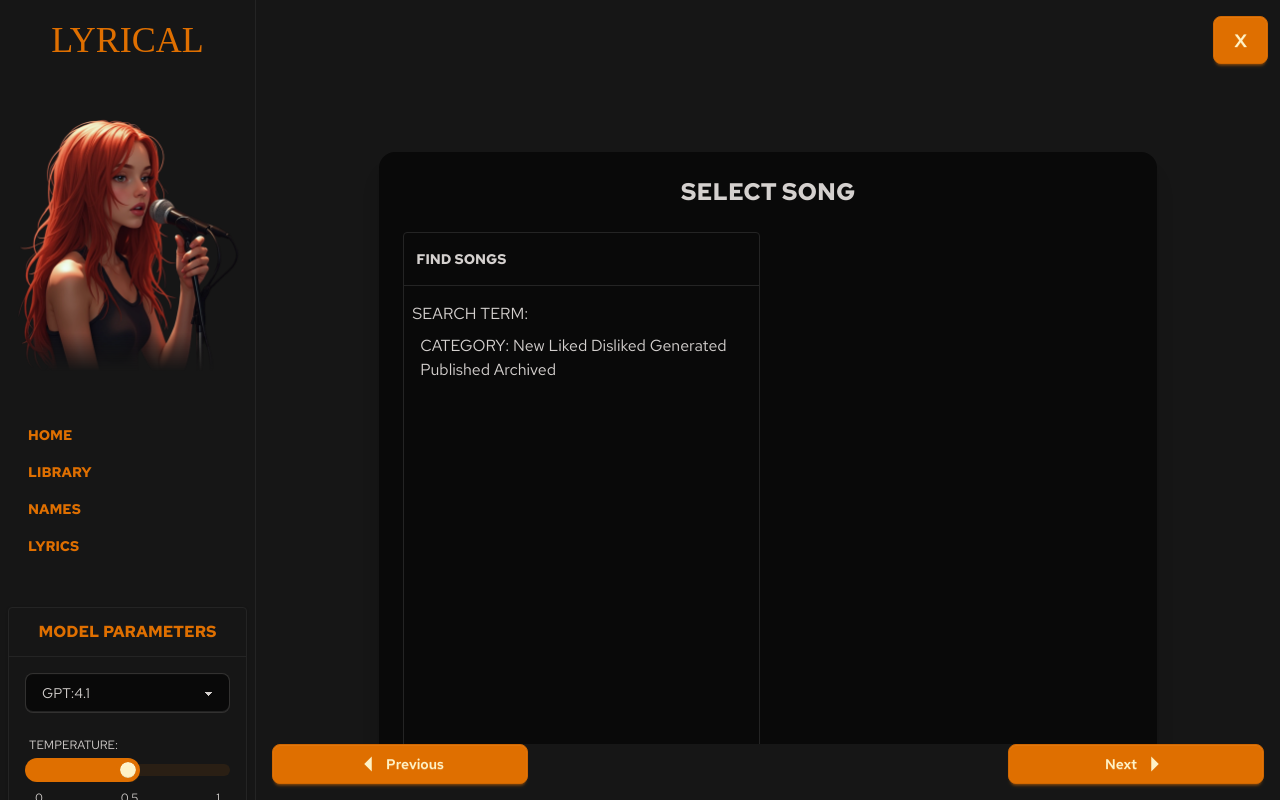
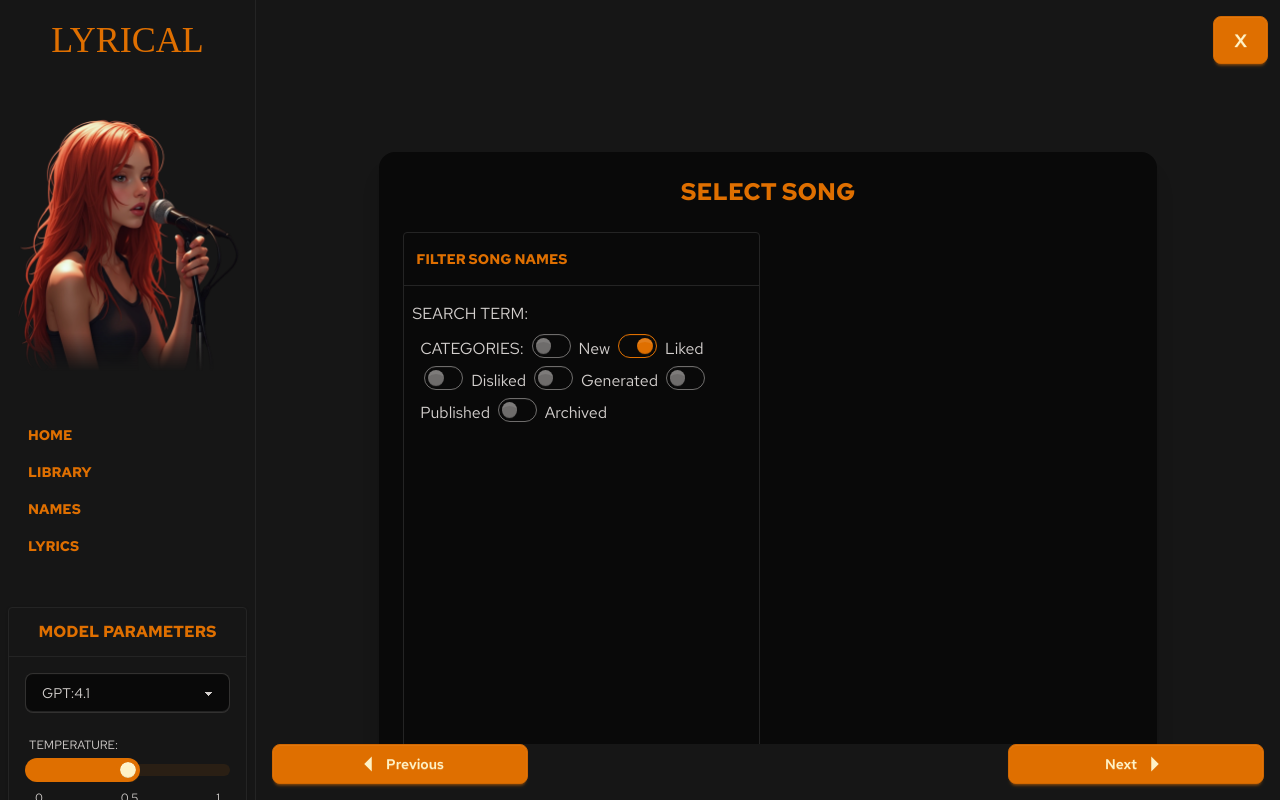
Before and after one commit to no-garlic/lyrical, a Django app: template lyrical/templates/lyrical/song.html in a window 1280 px wide. Run offline with Django 3.2, Linux system fonts and the light colour scheme; the template is opened without the code that fills it: values that come from a table or form of the project are taken from there, others are empty; data comes from the database, SQL or seed files in the repository; style sheets or scripts are compiled from the project's sources; parts of the project's set-up code (start-up, migrations or seed data) failed here and were passed over; some web fonts are replaced.

Commit message:
Enhance song selection page: update song.html to improve UI with better titles and filter labels, and replace radio options with checkboxes for song categories.

```diff
--- a/lyrical/templates/lyrical/song.html
+++ b/lyrical/templates/lyrical/song.html
@@ -9,7 +9,7 @@
         <div class="card max-w-[90%] h-[81%] bg-base-100 shadow-xl p-6 flex flex-col">
 
             <!-- Title -->
-            <h2 class="mb-6 text-2xl font-bold text-center flex-shrink-0">SELECT SONG</h2>
+            <h2 class="mb-6 text-2xl font-bold text-primary text-center flex-shrink-0">SELECT SONG</h2>
 
             <!-- Content -->
             <div class="flex flex-row flex-1 min-h-0 gap-4">
@@ -17,7 +17,7 @@
                 <!-- Filters -->
                 <div class="w-[400px] min-w-0 border-1 rounded border-base-300">
                     <div class="border-b border-base-300 px-3 py-4">
-                        <p class="text-sm font-bold" >FIND SONGS</p>
+                        <p class="text-sm text-primary font-bold" >FILTER SONG NAMES</p>
                     </div>
 
                     <div class="px-2 py-4">
@@ -28,28 +28,16 @@
                         <p class="p-2" />
 
                         <c-input-label>
-                            CATEGORY:
+                            CATEGORIES:
                         </c-input-label>
 
                         <c-input-radio-group>
-                            <c-input-radio-option name="category">
-                                New
-                            </c-input-radio-option>
-                            <c-input-radio-option name="category" checked="true">
-                                Liked
-                            </c-input-radio-option>
-                            <c-input-radio-option name="category">
-                                Disliked
-                            </c-input-radio-option>
-                            <c-input-radio-option name="category">
-                                Generated
-                            </c-input-radio-option>
-                            <c-input-radio-option name="category">
-                                Published
-                            </c-input-radio-option>
-                            <c-input-radio-option name="category">
-                                Archived
-                            </c-input-radio-option>
+                            <span><input type="checkbox" class="toggle toggle-primary ml-1 mr-2 mb-2" id="filter-new"></input>New</span>
+                            <span><input type="checkbox" class="toggle toggle-primary ml-1 mr-2 mb-2" id="filter-liked" checked="checked"></input>Liked</span>
+                            <span><input type="checkbox" class="toggle toggle-primary ml-1 mr-2 mb-2" id="filter-disliked"></input>Disliked</span>
+                            <span><input type="checkbox" class="toggle toggle-primary ml-1 mr-2 mb-2" id="filter-generated"></input>Generated</span>
+                            <span><input type="checkbox" class="toggle toggle-primary ml-1 mr-2 mb-2" id="filter-published"></input>Published</span>
+                            <span><input type="checkbox" class="toggle toggle-primary ml-1 mr-2 mb-2" id="filter-archived"></input>Archived</span>
                         </c-input-radio-group>
 
 
```
